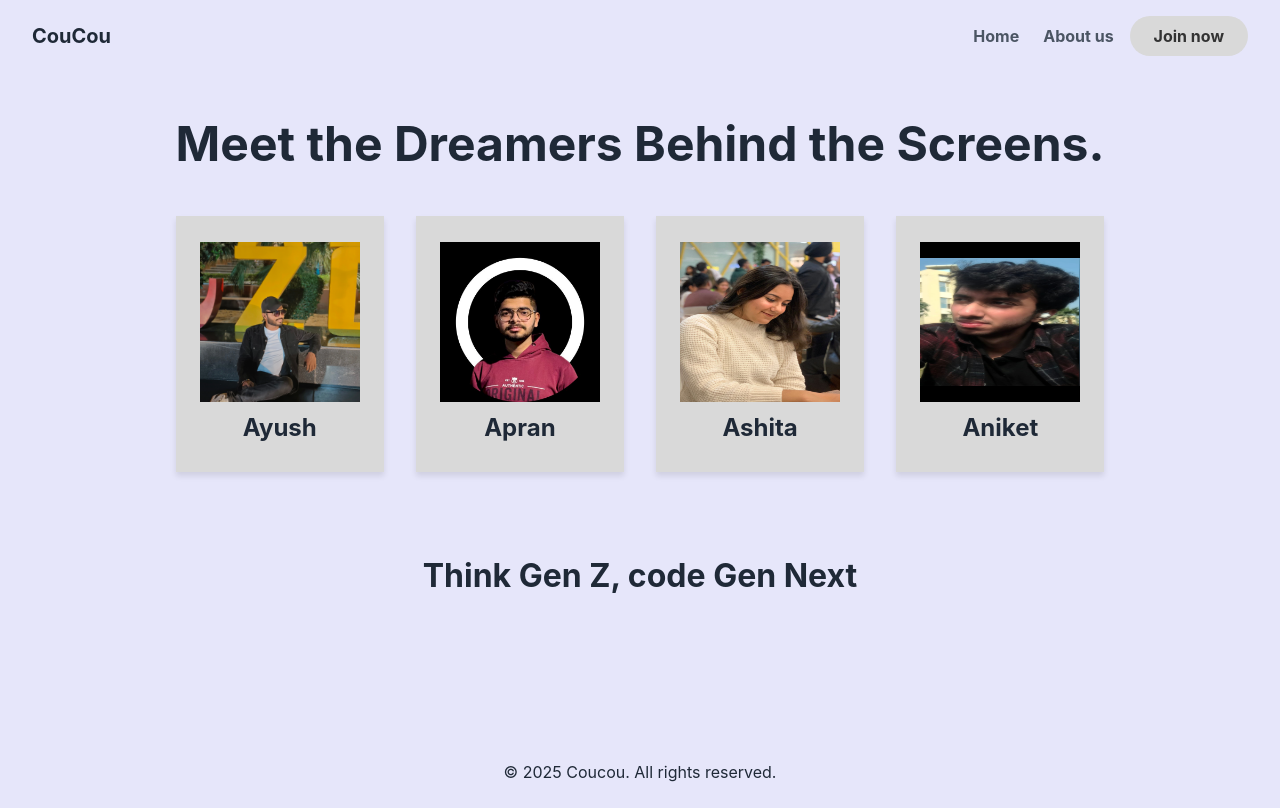
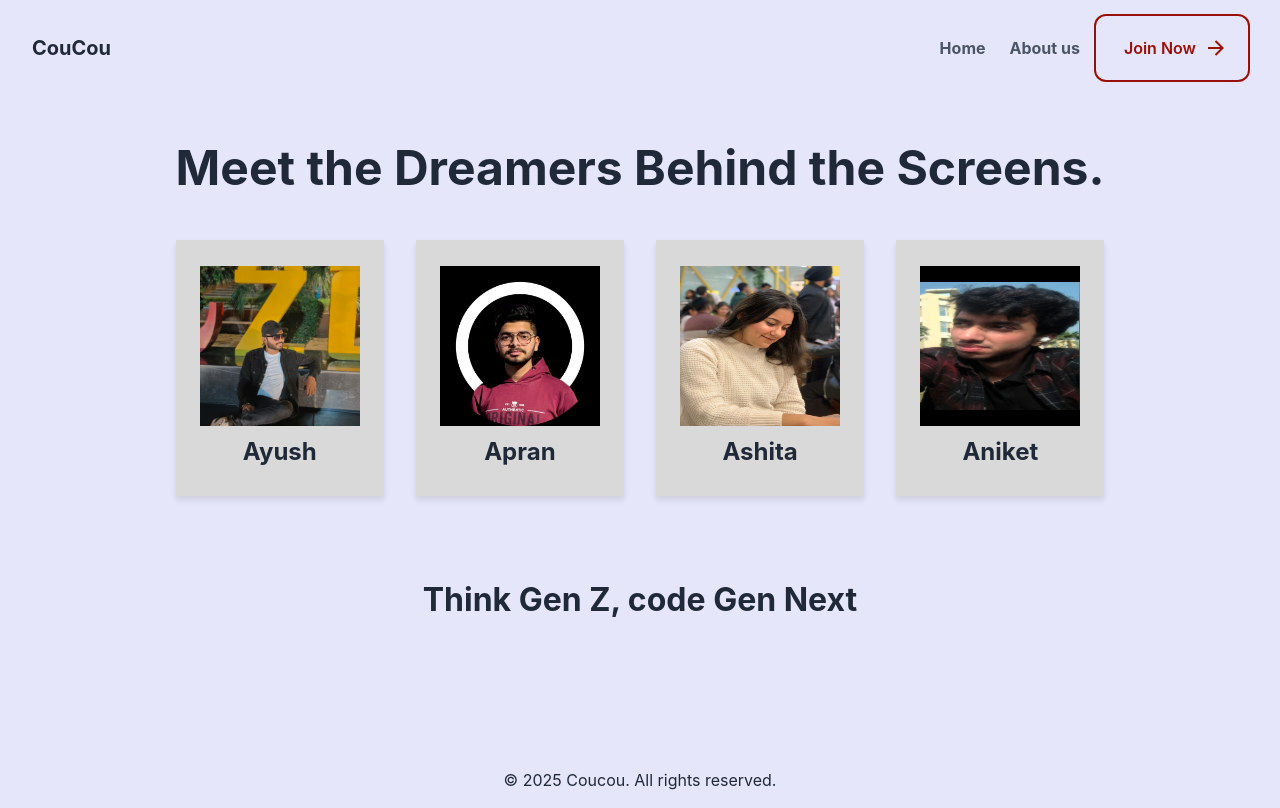
Before and after one commit to ayush44903/Coucou, a website: page public/meet the team.html in a window 1280 px wide. Drawn offline with nearby package versions, Linux system fonts and the light colour scheme.

Commit message:
join now button updated

```diff
--- a/public/meet the team.html
+++ b/public/meet the team.html
@@ -87,18 +87,95 @@
       padding: 1rem;
       background: #e6e6fa; /* Same as page background */
     }
-    .join-now-btn {
-      background-color: #d9d9d9; /* Default color */
-      color: #333; /* Text color */
-      font-weight: bold;
-      padding: 0.5rem 1.5rem;
-      border-radius: 9999px; /* Fully rounded */
-      transition: all 0.3s ease-in-out; /* Smooth animation */
-    }
-    .join-now-btn:hover {
-      background-color: #bfbfbf; /* Slightly darker on hover */
-      transform: scale(1.1); /* Slightly enlarge on hover */
-    }
+    .animated-button {
+    position: relative;
+    display: flex;
+    align-items: center;
+    gap: 4px;
+    padding: 16px 36px;
+    border: 4px solid;
+    border-color: transparent;
+    font-size: 16px;
+    background-color:e0f7f4;
+    border-radius: 10px;
+    font-weight: 600;
+    color: #9a1006;
+    box-shadow: 0 0 0 2px #9a1006;
+    cursor: pointer;
+    overflow: hidden;
+    transition: all 0.6s cubic-bezier(0.23, 1, 0.32, 1);
+  }
+
+  .animated-button svg {
+    position: absolute;
+    width: 24px;
+    fill: #9a1006;
+    z-index: 9;
+    transition: all 0.8s cubic-bezier(0.23, 1, 0.32, 1);
+  }
+
+  .animated-button .arr-1 {
+    right: 16px;
+  }
+
+  .animated-button .arr-2 {
+    left: -25%;
+  }
+
+  .animated-button .circle {
+    position: absolute;
+    top: 50%;
+    left: 50%;
+    transform: translate(-50%, -50%);
+    width: 20px;
+    height: 20px;
+    background-color: #9a1006;
+    border-radius: 50%;
+    opacity: 0;
+    transition: all 0.8s cubic-bezier(0.23, 1, 0.32, 1);
+  }
+
+  .animated-button .text {
+    position: relative;
+    z-index: 1;
+    transform: translateX(-12px);
+    transition: all 0.8s cubic-bezier(0.23, 1, 0.32, 1);
+  }
+
+  .animated-button:hover {
+    box-shadow: 0 0 0 12px transparent;
+    color: #ffffff;
+    border-radius: 12px;
+  }
+
+  .animated-button:hover .arr-1 {
+    right: -25%;
+  }
+
+  .animated-button:hover .arr-2 {
+    left: 16px;
+  }
+
+  .animated-button:hover .text {
+    transform: translateX(12px);
+  }
+
+  .animated-button:hover svg {
+    fill: #ffffff;
+  }
+
+  .animated-button:active {
+    scale: 0.95;
+    box-shadow: 0 0 0 4px #9a1006;
+  }
+
+  .animated-button:hover .circle {
+    width: 220px;
+    height: 220px;
+    opacity: 1;
+  }
+
+
     .navbar-links {
       display: flex;
       align-items: center;
@@ -116,8 +193,19 @@
         <a href="#" class="text-gray-600 hover:text-gray-900 font-bold">Home</a>
         <a href="#" class="text-gray-600 hover:text-gray-900 font-bold">About us</a>
       </nav>
-      <button class="join-now-btn">
-        Join now
+      <button class="animated-button">
+        <svg xmlns="http://www.w3.org/2000/svg" class="arr-2" viewBox="0 0 24 24">
+          <path
+            d="M16.1716 10.9999L10.8076 5.63589L12.2218 4.22168L20 11.9999L12.2218 19.778L10.8076 18.3638L16.1716 12.9999H4V10.9999H16.1716Z"
+          ></path>
+        </svg>
+        <span class="text">Join Now</span>
+        <span class="circle"></span>
+        <svg xmlns="http://www.w3.org/2000/svg" class="arr-1" viewBox="0 0 24 24">
+          <path
+            d="M16.1716 10.9999L10.8076 5.63589L12.2218 4.22168L20 11.9999L12.2218 19.778L10.8076 18.3638L16.1716 12.9999H4V10.9999H16.1716Z"
+          ></path>
+        </svg>
       </button>
     </div>
   </header>
```
Also changed, not shown: public/about.html (+14 -15 lines).
